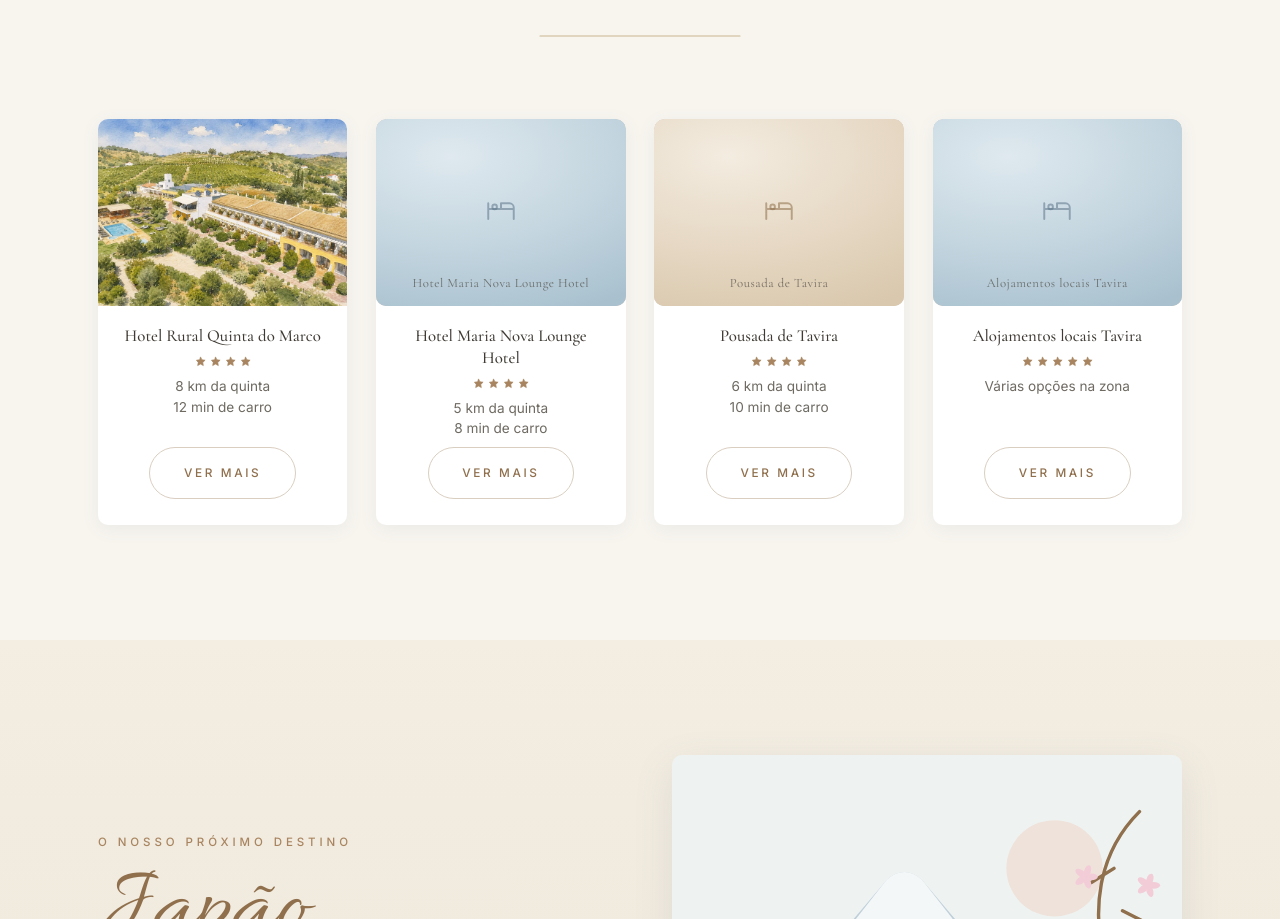
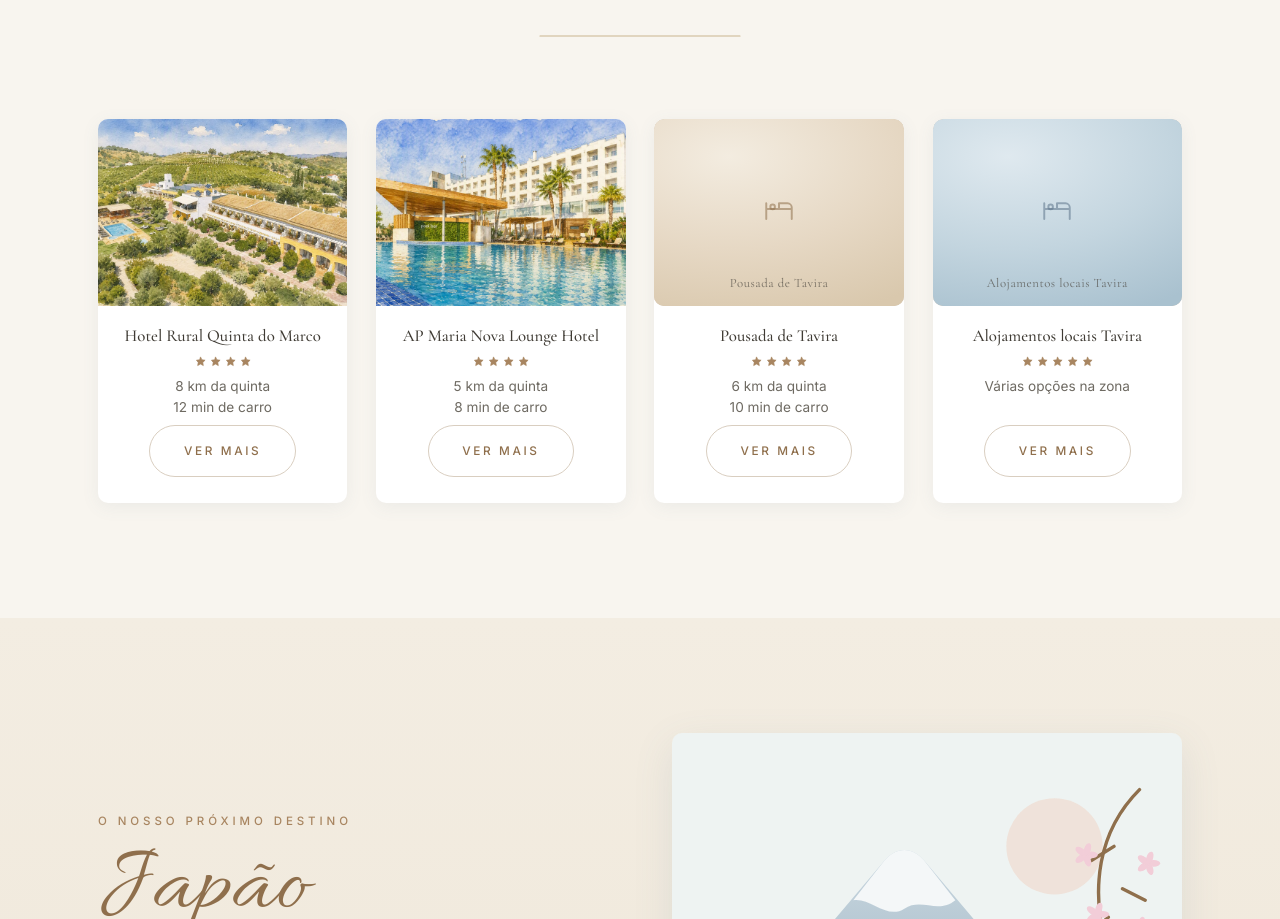
Before and after one commit to inesdias028/MG, a React (Vite) app: page / in a window 1280 px wide. Shown: the part 4964-5883 px from the top of the page. Built offline with nearby package versions, Linux system fonts and the light colour scheme; a web font is replaced by a local one.

Commit message:
Onde ficar: rename 2nd hotel to AP Maria Nova + real image
Co-Authored-By: Claude Opus 4.8 <noreply@anthropic.com>

```diff
--- a/src/data/content.js
+++ b/src/data/content.js
@@ -102,7 +102,7 @@ export const directions = [
 
 export const hotels = [
   { name: 'Hotel Rural Quinta do Marco', stars: 4, dist: '8 km da quinta', drive: '12 min de carro', url: '#', img: 'hotel-marco.jpg' },
-  { name: 'Hotel Maria Nova Lounge Hotel', stars: 4, dist: '5 km da quinta', drive: '8 min de carro', url: '#' },
+  { name: 'AP Maria Nova Lounge Hotel', stars: 4, dist: '5 km da quinta', drive: '8 min de carro', url: '#', img: 'hotel-maria-nova.jpg' },
   { name: 'Pousada de Tavira', stars: 4, dist: '6 km da quinta', drive: '10 min de carro', url: '#' },
   { name: 'Alojamentos locais Tavira', stars: 5, dist: 'Várias opções na zona', drive: '', url: '#' },
 ]
```
Also changed, not shown: public/hotel-maria-nova.jpg (added).
